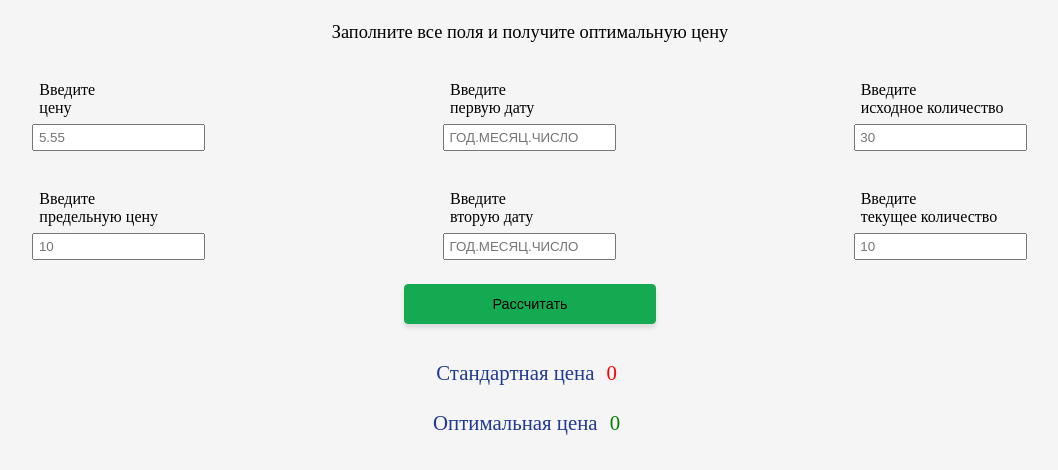
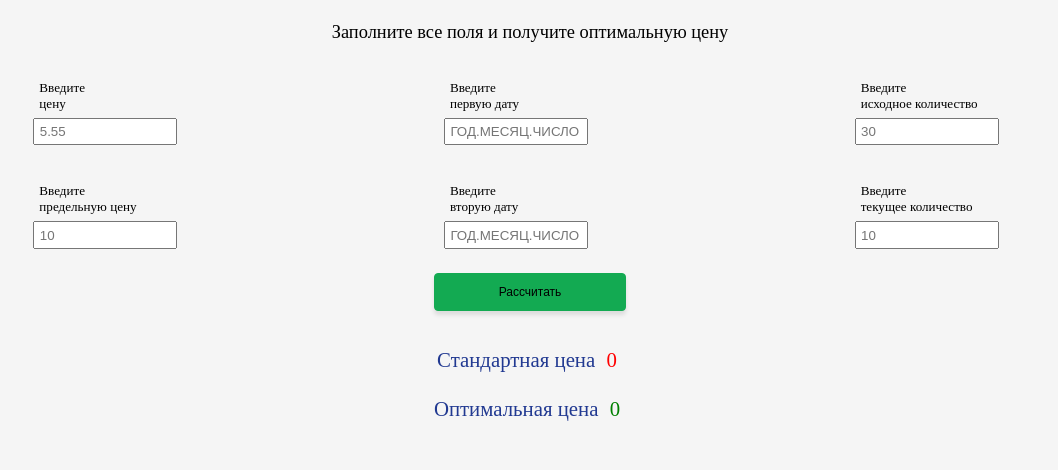
Before and after one commit to Andrei-Kazh/DynamicPrice, a plain HTML site: page index.html in a window 1280 px wide. Shown: the whole page, without its empty margins (110-1168 px from the left). Drawn offline with Linux system fonts and the light colour scheme.

Commit message:
v1 is rel

```diff
--- a/styles.css
+++ b/styles.css
@@ -21,7 +21,6 @@ body {
     font-size: 1.15rem;
 }
 
-.content {}
 
 .first_block {
     display: flex;
@@ -40,13 +39,16 @@ body {
 
 div p {
     width: 10rem;
-    padding: 0.25rem;
+    padding: 0.2rem;
     margin: 0.18rem;
 
 }
+.content p{
+    font-size: 0.82rem;
+}
 
 input {
-    width: 10rem;
+    width: 8.2rem;
     height: 0.9rem;
     padding: 0.28rem;
     outline: none;
@@ -64,8 +66,8 @@ input {
     border-radius: 4px;
     box-shadow: rgba(0, 0, 0, .1) 0 0.25rem 0.25rem 0;
     outline: none;
-    font-size: 0.9rem;
-    width: 20%;
+    font-size: 0.75rem;
+    width: 12rem;
     margin: 0.5rem;
     padding: 0.7rem
 }
```
